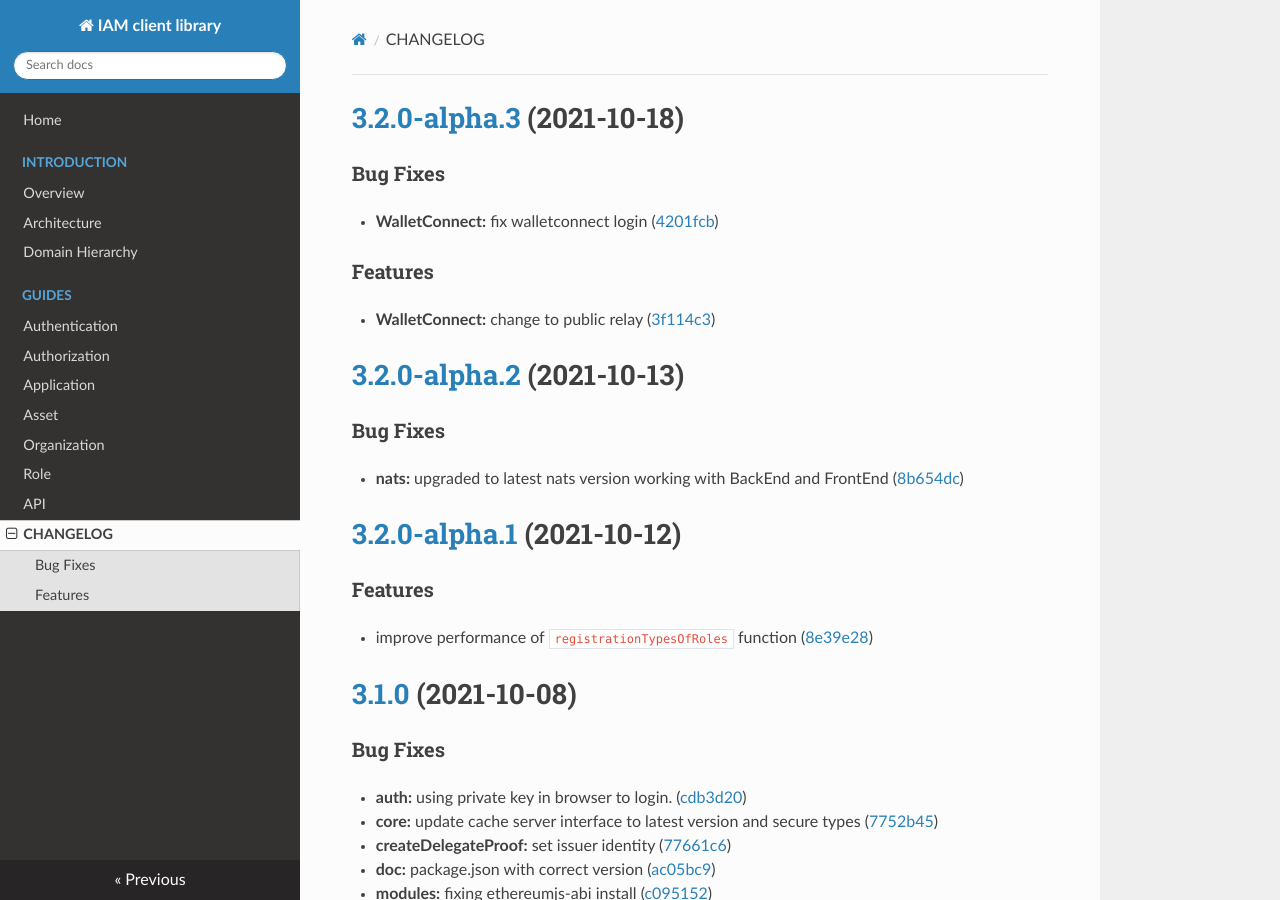
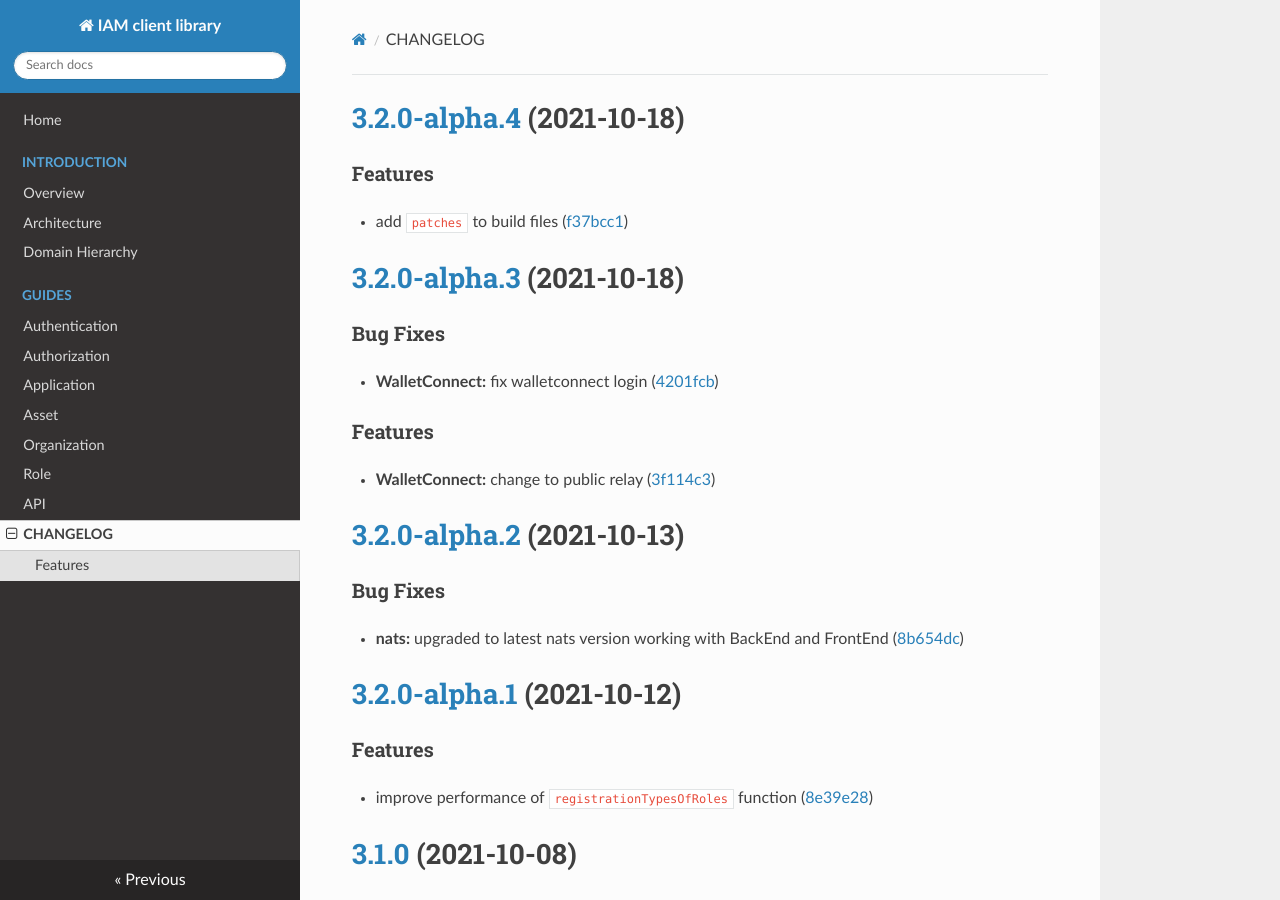
Before and after one commit to energywebfoundation/iam-client-lib, an MkDocs documentation site: the page built from docs/CHANGELOG.md, in a window 1280 px wide and 900 px high. Built offline with MkDocs 1.6.1, drawn with Linux system fonts in a browser that asks for light colours; nearby versions of some CDN libraries.

Commit message:
chore(release): 3.2.0-alpha.4 [skip ci]
# [3.2.0-alpha.4](https://github.com/energywebfoundation/iam-client-lib/compare/v3.2.0-alpha.3...v3.2.0-alpha.4) (2021-10-18)

### Features

* add `patches` to build files ([f37bcc1](https://github.com/energywebfoundation/iam-client-lib/commit/f37bcc1625df8167a60bb7183c446c3b50f161ee))

```diff
--- a/docs/CHANGELOG.md
+++ b/docs/CHANGELOG.md
@@ -1,3 +1,10 @@
+# [3.2.0-alpha.4](https://github.com/energywebfoundation/iam-client-lib/compare/v3.2.0-alpha.3...v3.2.0-alpha.4) (2021-10-18)
+
+
+### Features
+
+* add `patches` to build files ([f37bcc1](https://github.com/energywebfoundation/iam-client-lib/commit/f37bcc1625df8167a60bb7183c446c3b50f161ee))
+
 # [3.2.0-alpha.3](https://github.com/energywebfoundation/iam-client-lib/compare/v3.2.0-alpha.2...v3.2.0-alpha.3) (2021-10-18)
 
 
--- a/package.json
+++ b/package.json
@@ -1,6 +1,6 @@
 {
     "name": "iam-client-lib",
-    "version": "3.2.0-alpha.3",
+    "version": "3.2.0-alpha.4",
     "description": "Library for Decentralized Identity and Access Management",
     "main": "dist/iam-client-lib.js",
     "module": "dist/iam-client-lib.esm.js",
```
